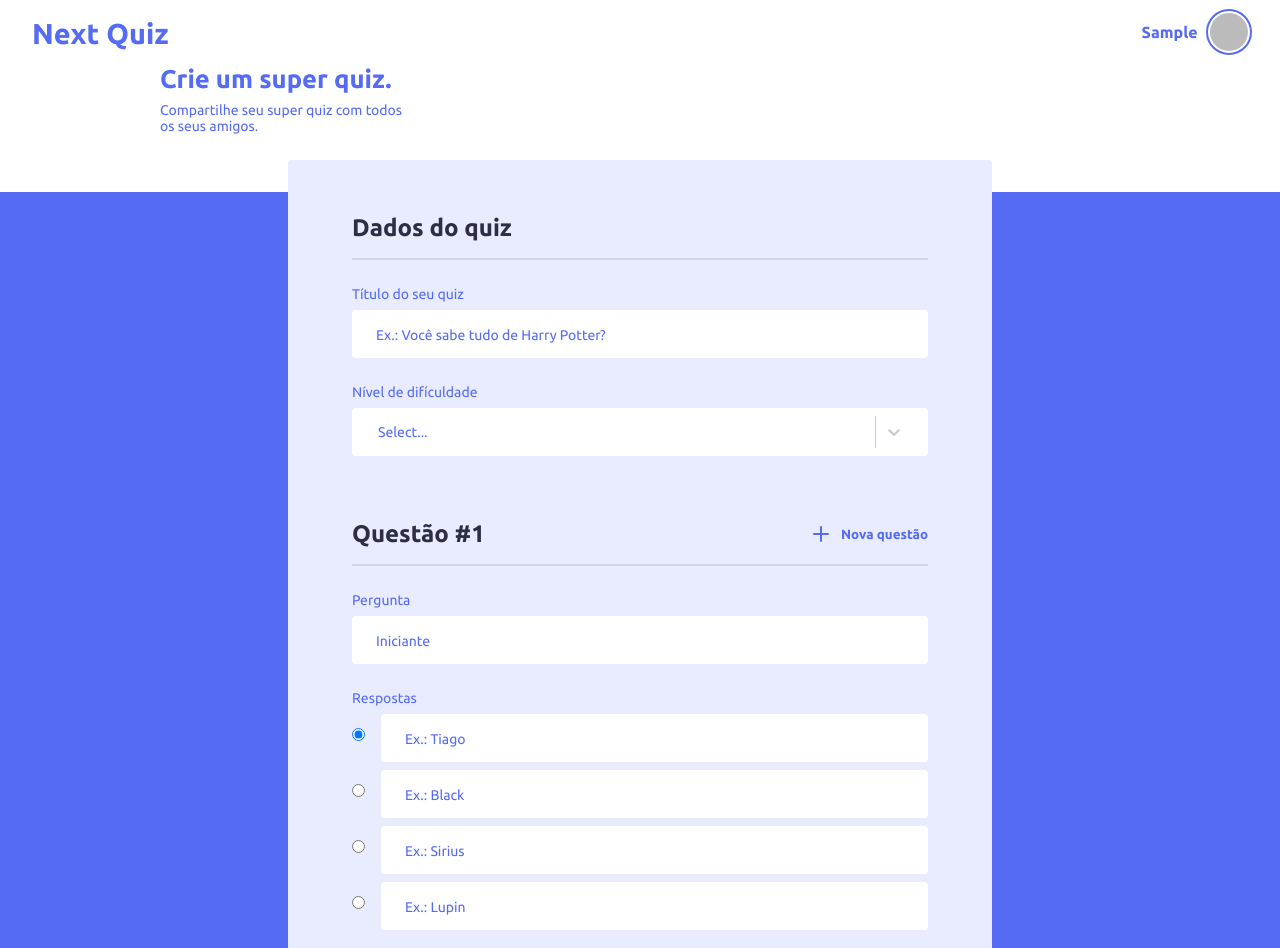
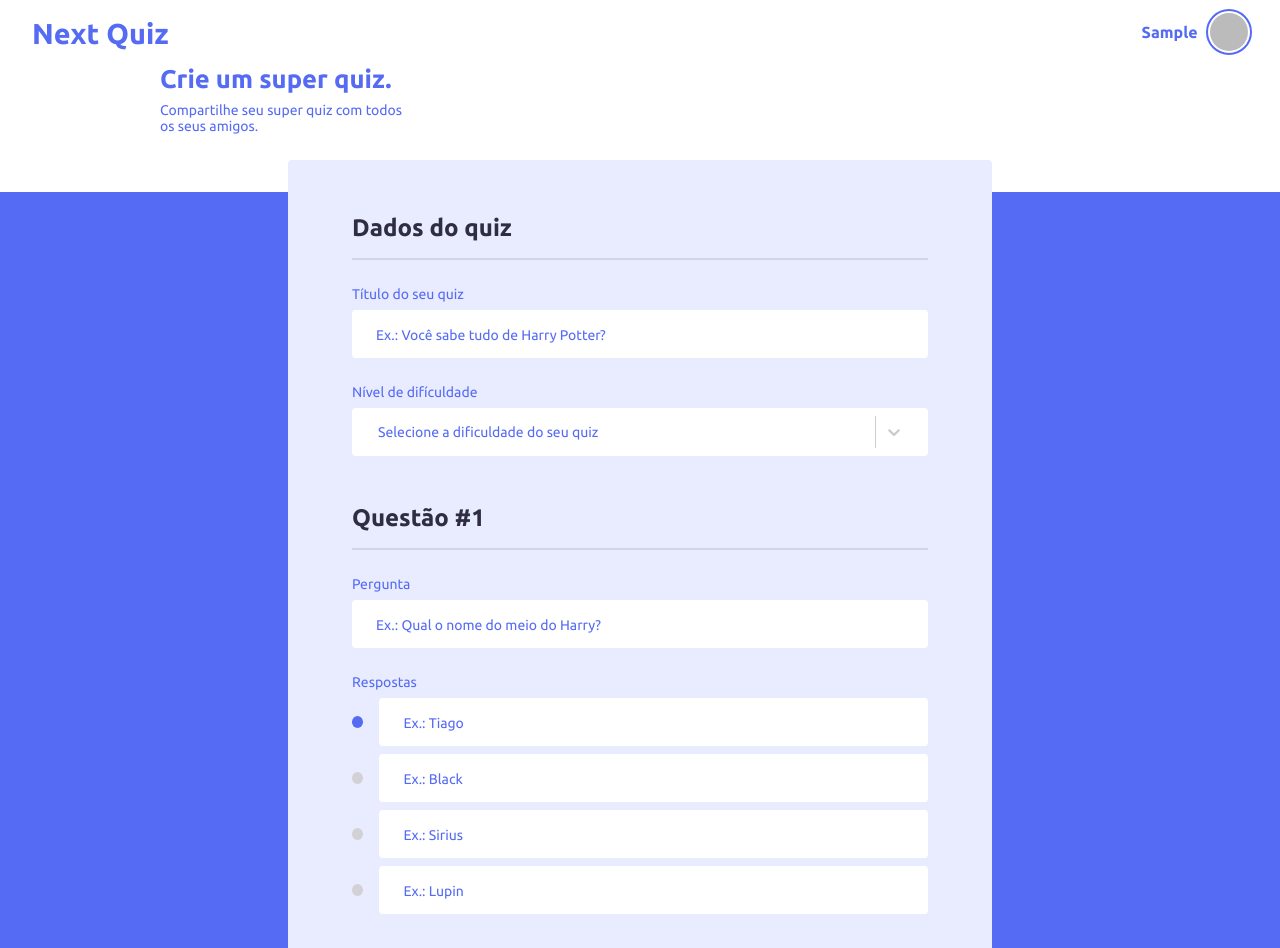
Before and after one commit to joaovamattos/next-quiz, a Next.js app: page /newQuiz in a window 1280 px wide. Shown: the top 948 px of the page. Built offline with nearby package versions, Linux system fonts and the light colour scheme; no server answers; sample sign-in values are in the browser's storage.

Commit message:
post new quiz

```diff
--- a/package.json
+++ b/package.json
@@ -8,6 +8,8 @@
     "start": "next start"
   },
   "dependencies": {
+    "@vercel/node": "^1.9.0",
+    "axios": "^0.21.1",
     "mongodb": "^3.6.3",
     "next": "10.0.5",
     "next-auth": "^3.1.0",
--- /dev/null
+++ b/src/components/Question/index.tsx
@@ -0,0 +1,157 @@
+import React from "react";
+
+import { FiTrash } from "react-icons/fi";
+
+import { Label } from "../../styles/global";
+import {
+  Fieldset,
+  FormHeader,
+  FormTitle,
+  Divider,
+  InputGroup,
+  Input,
+} from "../../styles/pages/NewQuiz";
+
+import { AnswerWrapper, DeleteButton, Checkbox, CheckboxInput } from "./styles";
+
+interface Answers {
+  answer: string;
+  correct: boolean;
+}
+interface Question {
+  question: string;
+  answers: Answers[];
+}
+
+interface QuestionProps {
+  index: number;
+  question: Question;
+  setQuestionValue(position: number, field: string, value: string): void;
+  setAnswerValue(position: number, answerPosition: number, value: string): void;
+  setCorrectValue(position: number, answerPosition: number): void;
+  removeQuestion(question: Question): void;
+}
+
+const QuestionForm: React.FC<QuestionProps> = ({
+  index,
+  question,
+  setQuestionValue,
+  setAnswerValue,
+  setCorrectValue,
+  removeQuestion,
+}) => {
+  return (
+    <Fieldset>
+      <FormHeader>
+        <div>
+          <FormTitle>Questão #{index + 1}</FormTitle>
+          {index > 0 && (
+            <DeleteButton
+              type="button"
+              onClick={() => removeQuestion(question)}
+            >
+              <FiTrash size={18} color="#556BF4" />
+            </DeleteButton>
+          )}
+        </div>
+        <Divider />
+      </FormHeader>
+      <InputGroup>
+        <Label htmlFor="question">Pergunta</Label>
+        <Input
+          id="question"
+          type="text"
+          placeholder="Ex.: Qual o nome do meio do Harry?"
+          onChange={(e) => setQuestionValue(index, "question", e.target.value)}
+          value={question.question}
+          required
+        />
+      </InputGroup>
+      <InputGroup>
+        <Label htmlFor="answer">Respostas</Label>
+        <AnswerWrapper>
+          <Checkbox
+            style={question.answers[0].correct ? { background: "#556BF4" } : {}}
+          >
+            <CheckboxInput
+              type="checkbox"
+              name={`answers${index}`}
+              onChange={() => setCorrectValue(index, 0)}
+              checked={question.answers[0].correct}
+            />
+          </Checkbox>
+          <Input
+            id="answer"
+            type="text"
+            placeholder="Ex.: Tiago"
+            onChange={(e) => setAnswerValue(index, 0, e.target.value)}
+            value={question.answers[0].answer}
+            required
+          />
+        </AnswerWrapper>
+
+        <AnswerWrapper>
+          <Checkbox
+            style={question.answers[1].correct ? { background: "#556BF4" } : {}}
+          >
+            <CheckboxInput
+              type="checkbox"
+              name={`answers${index}`}
+              onChange={() => setCorrectValue(index, 1)}
+              checked={question.answers[1].correct}
+            />
+          </Checkbox>
+          <Input
+            type="text"
+            placeholder="Ex.: Black"
+            onChange={(e) => setAnswerValue(index, 1, e.target.value)}
+            value={question.answers[1].answer}
+            required
+          />
+        </AnswerWrapper>
+
+        <AnswerWrapper>
+          <Checkbox
+            style={question.answers[2].correct ? { background: "#556BF4" } : {}}
+          >
+            <CheckboxInput
+              type="checkbox"
+              name={`answers${index}`}
+              onChange={() => setCorrectValue(index, 2)}
+              checked={question.answers[2].correct}
+            />
+          </Checkbox>
+          <Input
+            type="text"
+            placeholder="Ex.: Sirius"
+            onChange={(e) => setAnswerValue(index, 2, e.target.value)}
+            value={question.answers[2].answer}
+            required
+          />
+        </AnswerWrapper>
+
+        <AnswerWrapper>
+          <Checkbox
+            style={question.answers[3].correct ? { background: "#556BF4" } : {}}
+          >
+            <CheckboxInput
+              type="checkbox"
+              name={`answers${index}`}
+              onChange={() => setCorrectValue(index, 3)}
+              checked={question.answers[3].correct}
+            />
+          </Checkbox>
+          <Input
+            type="text"
+            placeholder="Ex.: Lupin"
+            onChange={(e) => setAnswerValue(index, 3, e.target.value)}
+            value={question.answers[3].answer}
+            required
+          />
+        </AnswerWrapper>
+      </InputGroup>
+    </Fieldset>
+  );
+};
+
+export default QuestionForm;
--- /dev/null
+++ b/src/components/Question/styles.ts
@@ -0,0 +1,51 @@
+import styled from "styled-components";
+
+export const AnswerWrapper = styled.div`
+  display: flex;
+  align-items: center;
+  /* background: #fa3; */
+`;
+
+export const DeleteButton = styled.button`
+  border: 0;
+  width: 2rem;
+  height: 2rem;
+  border-radius: 1rem;
+  transition: 0.3s ease-in;
+  cursor: pointer;
+  background: transparent;
+
+  display: flex;
+  align-items: center;
+  justify-content: center;
+
+  :hover {
+    background: ${(props) => props.theme.colors.background};
+  }
+`;
+
+export const CheckBoxWrapper = styled.div`
+  display: flex;
+  align-items: center;
+  flex-wrap: wrap;
+  width: 100%;
+`;
+
+export const Checkbox = styled.label`
+  background: #d1d1d6;
+  margin-top: 0.5rem;
+
+  width: 0.75rem;
+  height: 0.75rem;
+  border: 0;
+  border-radius: 50%;
+  margin-right: 1rem;
+  cursor: pointer;
+  display: flex;
+  justify-content: center;
+  align-items: center;
+`;
+
+export const CheckboxInput = styled.input`
+  display: none;
+`;
--- a/src/pages/api/hello.ts
+++ /dev/null
@@ -1,6 +0,0 @@
-// Next.js API route support: https://nextjs.org/docs/api-routes/introduction
-
-export default (req, res) => {
-  res.statusCode = 200
-  res.json({ name: 'John Doe' })
-}
--- a/src/pages/newQuiz.tsx
+++ b/src/pages/newQuiz.tsx
@@ -1,11 +1,14 @@
+import { FormEvent, useState } from "react";
 import Head from "next/head";
 import { useRouter } from "next/router";
+import axios from "axios";
 
 import { useSession } from "next-auth/client";
 import { FiPlus } from "react-icons/fi";
 
 import Loading from "../components/Loading";
 import Navbar from "../components/Navbar";
+import Question from "../components/Question";
 
 import { Label } from "../styles/global";
 
@@ -23,24 +26,60 @@ import {
   InputGroup,
   Input,
   AddButton,
-  AnswerWrapper,
-  Radio,
   Select,
   ButtonsWrapper,
   Button,
   CancelButton,
+  Fieldset,
 } from "../styles/pages/NewQuiz";
 
 const customStyles = {
-  menuList: (provided, state) => ({
+  menuList: (provided) => ({
     ...provided,
     border: 0,
     background: "#fff",
     padding: 16,
   }),
 };
+interface Answers {
+  answer: string;
+  correct: boolean;
+}
+interface Question {
+  question: string;
+  answers: Answers[];
+}
+interface Difficulty {
+  label: String;
+  value: String;
+}
+export default function Dashboard() {
+  const [title, setTitle] = useState("");
+  const [difficulty, setDifficulty] = useState<Difficulty>(null);
+  const [questions, setQuestions] = useState<Question[]>([
+    {
+      question: "",
+      answers: [
+        {
+          answer: "",
+          correct: true,
+        },
+        {
+          answer: "",
+          correct: false,
+        },
+        {
+          answer: "",
+          correct: false,
+        },
+        {
+          answer: "",
+          correct: false,
+        },
+      ],
+    },
+  ]);
 
-export default function Dashboard() {
   const [session, loading] = useSession();
   const router = useRouter();
 
@@ -49,6 +88,106 @@ export default function Dashboard() {
     { value: "medium", label: "Médio" },
     { value: "hard", label: "Difícil" },
   ];
+
+  function addNewQuestion() {
+    setQuestions([
+      ...questions,
+      {
+        question: "",
+        answers: [
+          {
+            answer: "",
+            correct: true,
+          },
+          {
+            answer: "",
+            correct: false,
+          },
+          {
+            answer: "",
+            correct: false,
+          },
+          {
+            answer: "",
+            correct: false,
+          },
+        ],
+      },
+    ]);
+  }
+
+  function removeQuestion(question: Question) {
+    let newQuestions = [...questions];
+    setQuestions(newQuestions.filter((element) => element !== question));
+  }
+
+  async function handleSubmit(e: FormEvent) {
+    e.preventDefault();
+
+    if (difficulty === null) {
+      return alert("Escolha uma dificuldade para prosseguir!");
+    }
+
+    const serializedDifficulty = difficulty?.value;
+    const data = {
+      title,
+      difficulty: serializedDifficulty,
+      questions,
+    };
+
+    await axios.post("/api/question/new", data);
+  }
+
+  function setQuestionValue(position: number, field: string, value: string) {
+    const updatedQuestions = questions.map((question, index) => {
+      if (index === position) {
+        return { ...question, [field]: value };
+      }
+
+      return question;
+    });
+
+    setQuestions(updatedQuestions);
+  }
+
+  function setAnswerValue(
+    position: number,
+    answerPosition: number,
+    value: string
+  ) {
+    const updatedQuestions = questions.map((question, index) => {
+      if (index === position) {
+        let newQuestion = { ...question };
+        newQuestion.answers[answerPosition].answer = value;
+        return newQuestion;
+      }
+
+      return question;
+    });
+
+    setQuestions(updatedQuestions);
+  }
+
+  function setCorrectValue(position: number, answerPosition: number) {
+    const updatedQuestions = questions.map((question, index) => {
+      if (position === index) {
+        question.answers.map((answer, i) => {
+          if (i === answerPosition) {
+            answer.correct = true;
+          }
+
+          if (i !== answerPosition) {
+            answer.correct = false;
+          }
+
+          return answer;
+        });
+      }
+      return question;
+    });
+
+    setQuestions(updatedQuestions);
+  }
 
   if (!session && typeof window !== "undefined") {
     router.push("/");
@@ -75,7 +214,8 @@ export default function Dashboard() {
       </Header>
 
       <Main>
-        <Form>
+        <Form onSubmit={handleSubmit}>
+          <Fieldset>
             <FormHeader>
               <FormTitle>Dados do quiz</FormTitle>
               <Divider />
@@ -85,48 +225,40 @@ export default function Dashboard() {
               <Input
                 type="text"
                 placeholder="Ex.: Você sabe tudo de Harry Potter?"
+                value={title}
+                onChange={(e) => setTitle(e.target.value)}
               />
             </InputGroup>
             <InputGroup>
               <Label htmlFor="title">Nível de difículdade</Label>
-            <Select options={options} styles={customStyles} />
+              <Select
+                options={options}
+                styles={customStyles}
+                placeholder="Selecione a dificuldade do seu quiz"
+                onChange={(option) => setDifficulty(option)}
+              />
             </InputGroup>
+          </Fieldset>
 
-          <form>
-            <FormHeader>
-              <div>
-                <FormTitle>Questão #1</FormTitle>
-                <AddButton>
+          {questions.map((question, index) => {
+            return (
+              <Question
+                key={index}
+                question={question}
+                index={index}
+                setQuestionValue={setQuestionValue}
+                setAnswerValue={setAnswerValue}
+                removeQuestion={removeQuestion}
+                setCorrectValue={setCorrectValue}
+              />
+            );
+          })}
+
+          <AddButton type="button" onClick={addNewQuestion}>
             <FiPlus size={24} color="#556BF4" />
             Nova questão
           </AddButton>
-              </div>
-              <Divider />
-            </FormHeader>
-            <InputGroup>
-              <Label htmlFor="question">Pergunta</Label>
-              <Input id="question" type="text" placeholder="Iniciante" />
-            </InputGroup>
-            <InputGroup>
-              <Label htmlFor="answer">Respostas</Label>
-              <AnswerWrapper>
-                <Radio name="answer" type="radio" id="contactChoice1" checked />
-                <Input id="answer" type="text" placeholder="Ex.: Tiago" />
-              </AnswerWrapper>
-              <AnswerWrapper>
-                <Radio name="answer" type="radio" id="contactChoice1" />
-                <Input type="text" placeholder="Ex.: Black" />
-              </AnswerWrapper>
-              <AnswerWrapper>
-                <Radio name="answer" type="radio" id="contactChoice1" />
-                <Input type="text" placeholder="Ex.: Sirius" />
-              </AnswerWrapper>
-              <AnswerWrapper>
-                <Radio name="answer" type="radio" id="contactChoice1" />
-                <Input type="text" placeholder="Ex.: Lupin" />
-              </AnswerWrapper>
-            </InputGroup>
-          </form>
+
           <ButtonsWrapper>
             <CancelButton>Cancelar</CancelButton>
             <Button>Salvar</Button>
--- a/src/styles/pages/NewQuiz.ts
+++ b/src/styles/pages/NewQuiz.ts
@@ -72,6 +72,10 @@ export const Form = styled.form`
   border-radius: 0.25rem;
   padding: 3.375rem 4rem;
   background: ${(props) => props.theme.colors.lightBlue};
+
+  @media (max-width: 36rem) {
+    padding: 2rem;
+  }
 `;
 
 export const FormHeader = styled.div`
@@ -79,15 +83,13 @@ export const FormHeader = styled.div`
   margin-bottom: 1.5rem;
 
   div {
-    margin-top: 4rem;
-
     display: flex;
     justify-content: space-between;
     align-items: center;
   }
 `;
 
-export const FormTitle = styled.p`
+export const FormTitle = styled.legend`
   color: ${(props) => props.theme.colors.black};
   font-weight: 600;
   font-size: 1.5rem;
@@ -120,6 +122,7 @@ export const Input = styled.input`
 `;
 
 export const AddButton = styled.button`
+  margin-top: 2rem;
   border: 0;
   background: transparent;
   display: flex;
@@ -132,15 +135,6 @@ export const AddButton = styled.button`
   svg {
     margin-right: 0.5rem;
   }
-`;
-
-export const AnswerWrapper = styled.div`
-  display: flex;
-  align-items: center;
-`;
-
-export const Radio = styled.input`
-  margin-right: 1rem;
 `;
 
 export const Select = styled(SelectInput)`
@@ -178,6 +172,10 @@ export const Button = styled.button`
   :hover {
     background: ${(props) => props.theme.colors.secondary};
   }
+
+  @media (max-width: 30rem) {
+    width: 100%;
+  }
 `;
 
 export const CancelButton = styled.button`
@@ -196,10 +194,29 @@ export const CancelButton = styled.button`
   :hover {
     background: #9a9aa1;
   }
+
+  @media (max-width: 30rem) {
+    margin: 0;
+    margin-bottom: 0.5rem;
+    width: 100%;
+  }
 `;
 
 export const ButtonsWrapper = styled.div`
   margin-top: 4rem;
   display: flex;
   justify-content: flex-end;
+  align-items: center;
+
+  @media (max-width: 30rem) {
+    margin-top: 2rem;
+    flex-direction: column;
+  }
 `;
+
+export const Fieldset = styled.fieldset`
+  border: 0;
+  + fieldset {
+    margin-top: 3rem;
+  }
+`;
```
Also changed, not shown: src/pages/api/question/new.ts (added, +54 -0 lines), 1 other file (tests, documents, lock files or other folders). Lines whose indentation alone changed are shown as unchanged.
